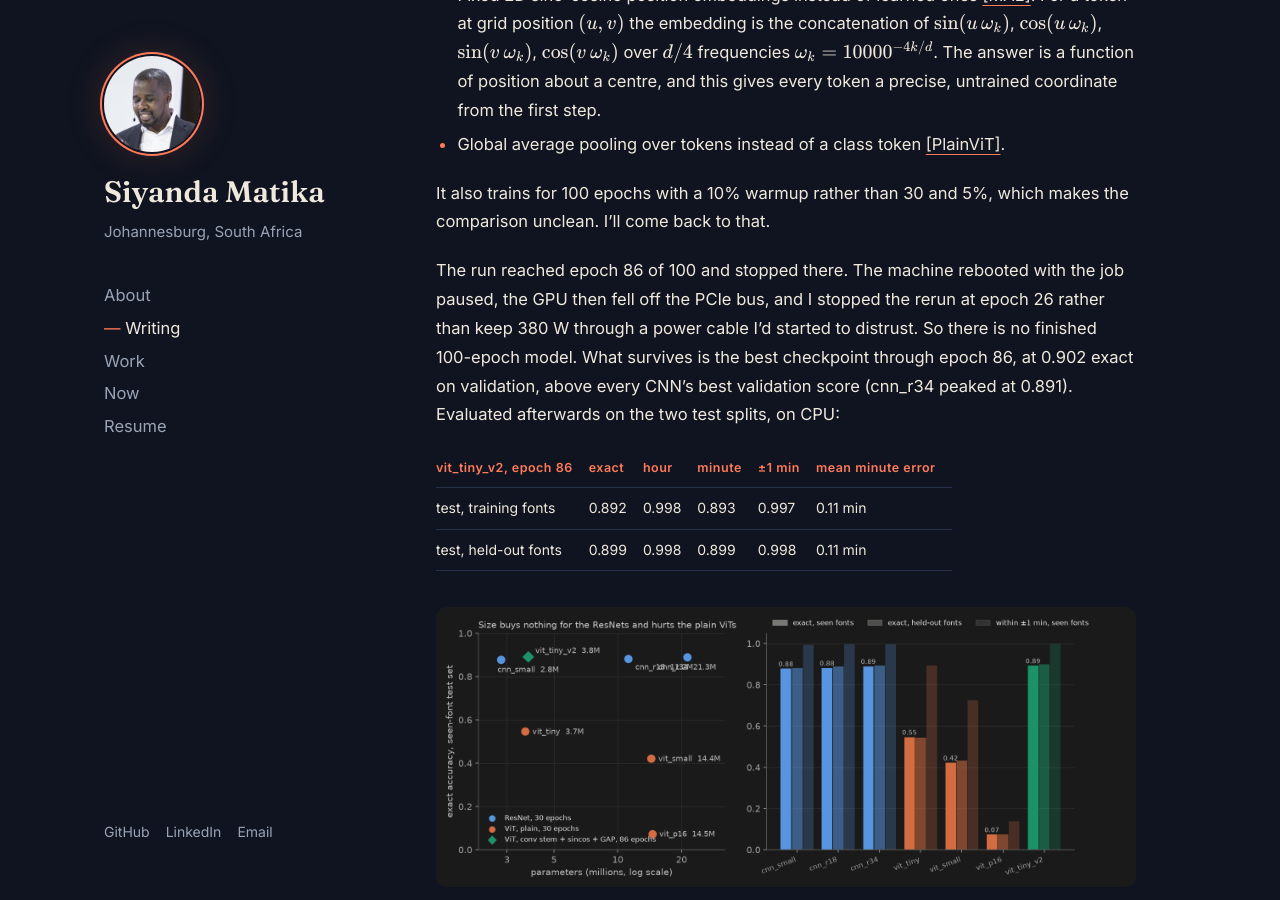
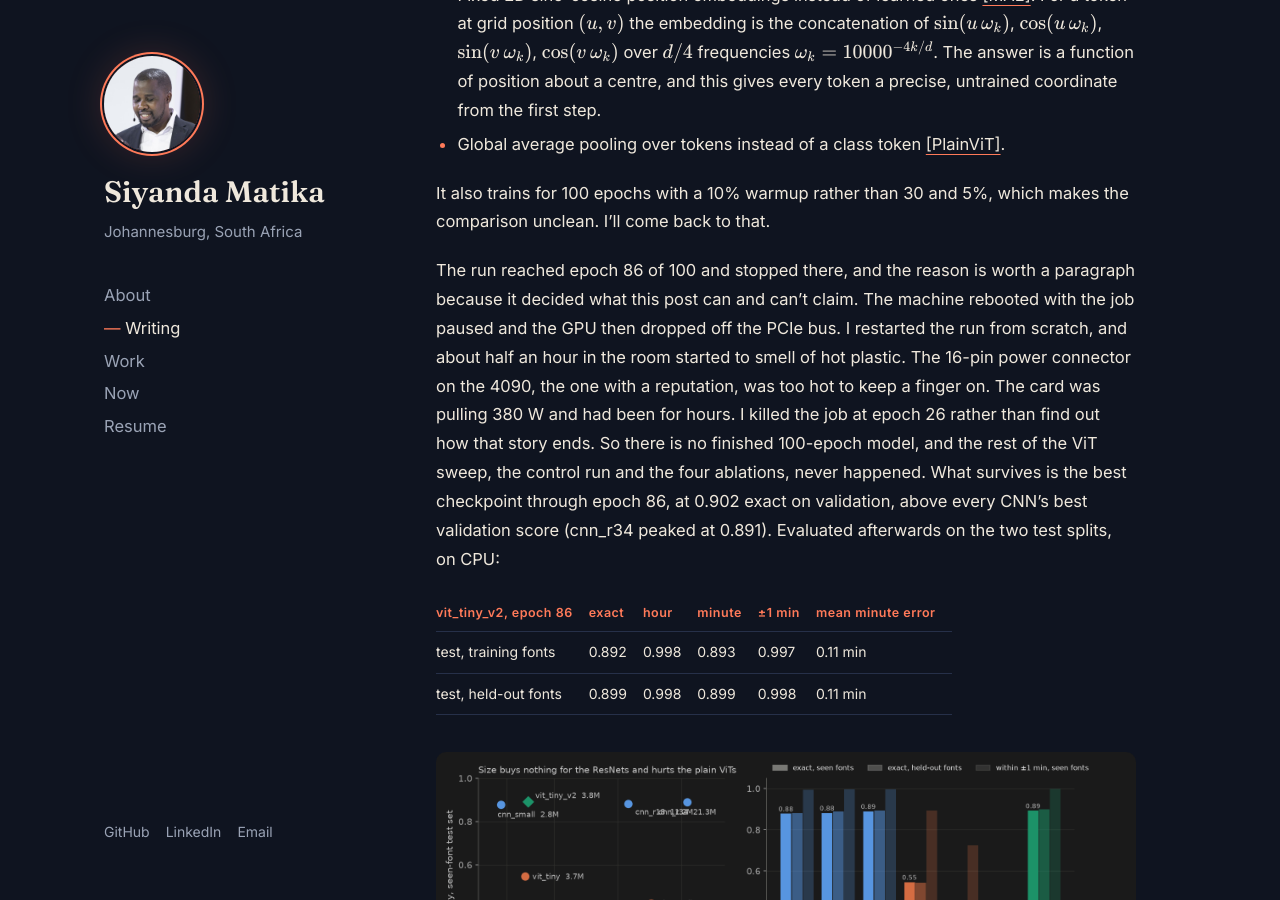
Before and after one commit to matikasiyanda/matikasiyanda.github.io, a Jekyll site: the page built from _posts/2026-09-15-clocks-part-2-models.md, in a window 1280 px wide and 900 px high, scrolled down 15487 px. Built offline with Jekyll 4.4.1, drawn with Linux system fonts in a browser that asks for light colours; comment, search, counter and statistics services are not loaded.

Commit message:
Why the ViT run stopped: the power connector

```diff
--- a/_posts/2026-09-15-clocks-part-2-models.md
+++ b/_posts/2026-09-15-clocks-part-2-models.md
@@ -517,10 +517,16 @@ that are each standard elsewhere:
 It also trains for 100 epochs with a 10% warmup rather than 30 and 5%, which
 makes the comparison unclean. I'll come back to that.
 
-The run reached epoch 86 of 100 and stopped there. The machine rebooted with
-the job paused, the GPU then fell off the PCIe bus, and I stopped the rerun
-at epoch 26 rather than keep 380 W through a power cable I'd started to
-distrust. So there is no finished 100-epoch model. What survives is the best
+The run reached epoch 86 of 100 and stopped there, and the reason is worth
+a paragraph because it decided what this post can and can't claim. The
+machine rebooted with the job paused and the GPU then dropped off the PCIe
+bus. I restarted the run from scratch, and about half an hour in the
+room started to smell of hot plastic. The 16-pin power connector on the
+4090, the one with a reputation, was too hot to keep a finger on. The card
+was pulling 380 W and had been for hours. I killed the job at epoch 26
+rather than find out how that story ends. So there is no finished
+100-epoch model, and the rest of the ViT sweep, the control run and the
+four ablations, never happened. What survives is the best
 checkpoint through epoch 86, at 0.902 exact on validation, above every CNN's
 best validation score (cnn_r34 peaked at 0.891). Evaluated afterwards on the
 two test splits, on CPU:
```
Also changed, not shown: _posts/2026-09-15-clocks-part-3-evaluation.md (+1 -1 lines).
